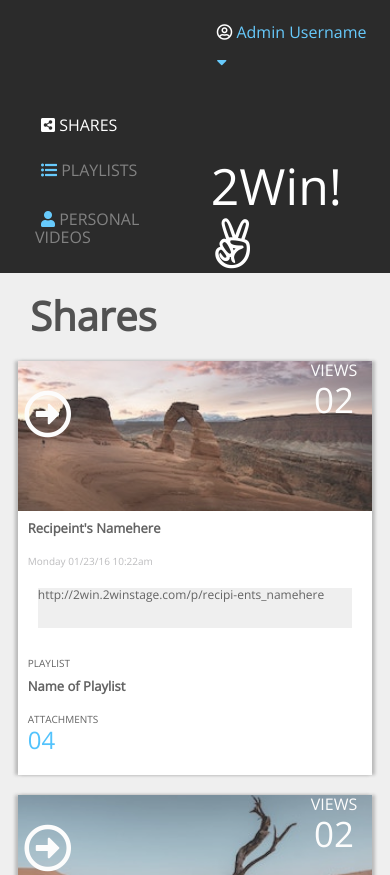
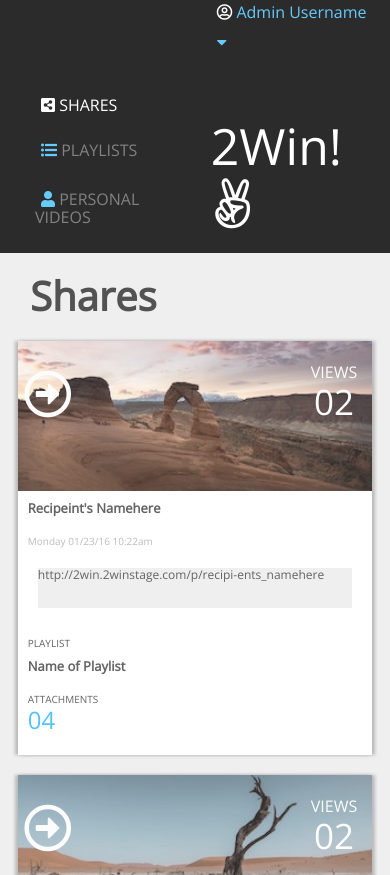
Before and after one commit to pvinthemix/pv-comp-challenge-2, a plain HTML site: page index.html in a window 390 px wide. Shown: the top 875 px of the page. Drawn offline with nearby package versions, Linux system fonts and the light colour scheme.

Commit message:
adjusting photos and content

```diff
--- a/styles.css
+++ b/styles.css
@@ -31,6 +31,7 @@ body {
   flex-direction: column;
   color: white;
   margin-right: 15px;
+  margin-top: 22px;
 }
 
 .two {
@@ -132,6 +133,8 @@ body {
 
 .two-win-text {
   font-size: 50px;
+  margin-bottom: 20px;
+
 }
 
 .admin-text {
@@ -248,6 +251,10 @@ body {
     align-items: flex-start;
 }
 
+  header {
+    padding-top: 80px;
+  }
+
 
 }
 
```
Also changed, not shown: images/pic4.jpg, 1 other file.
